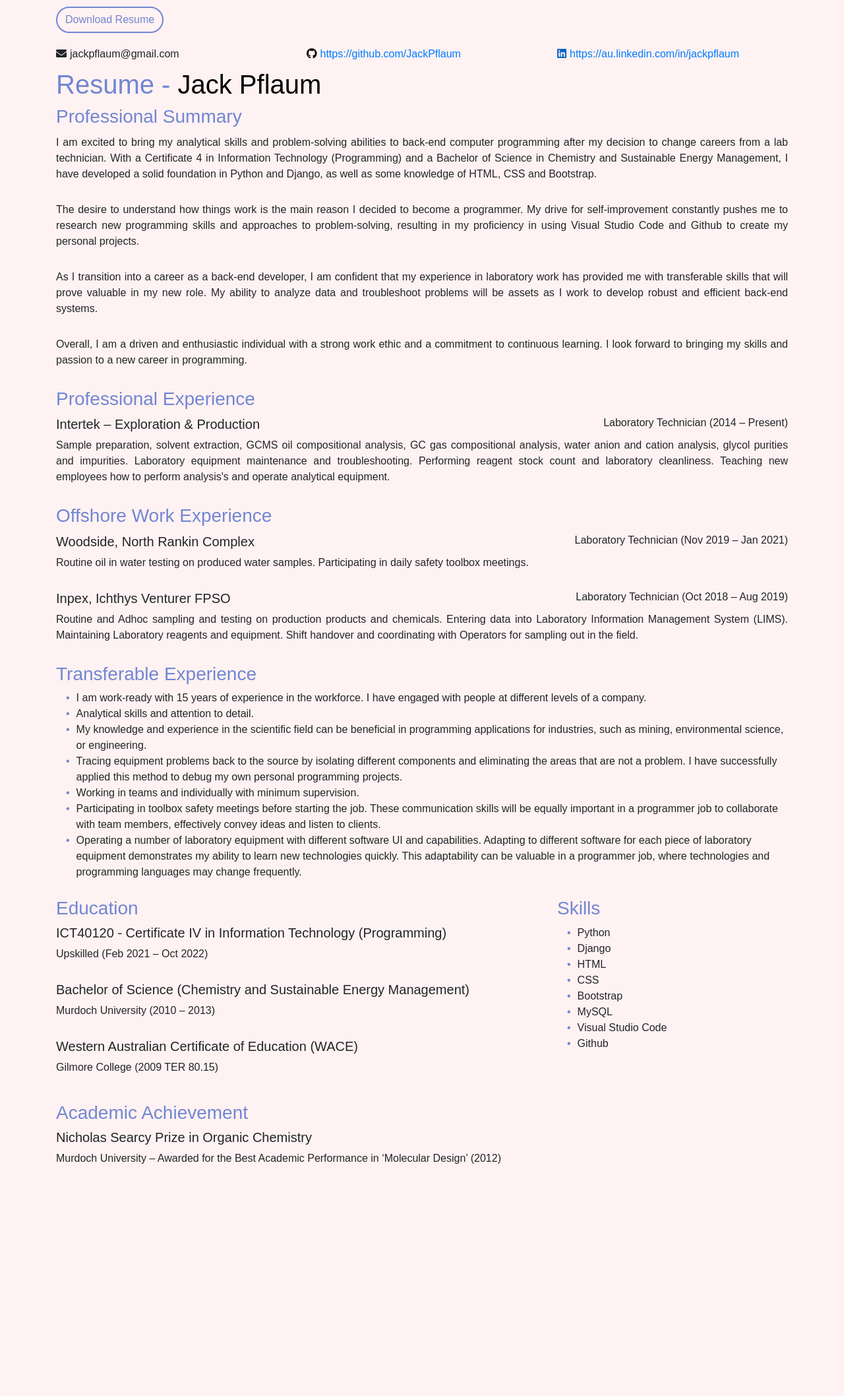
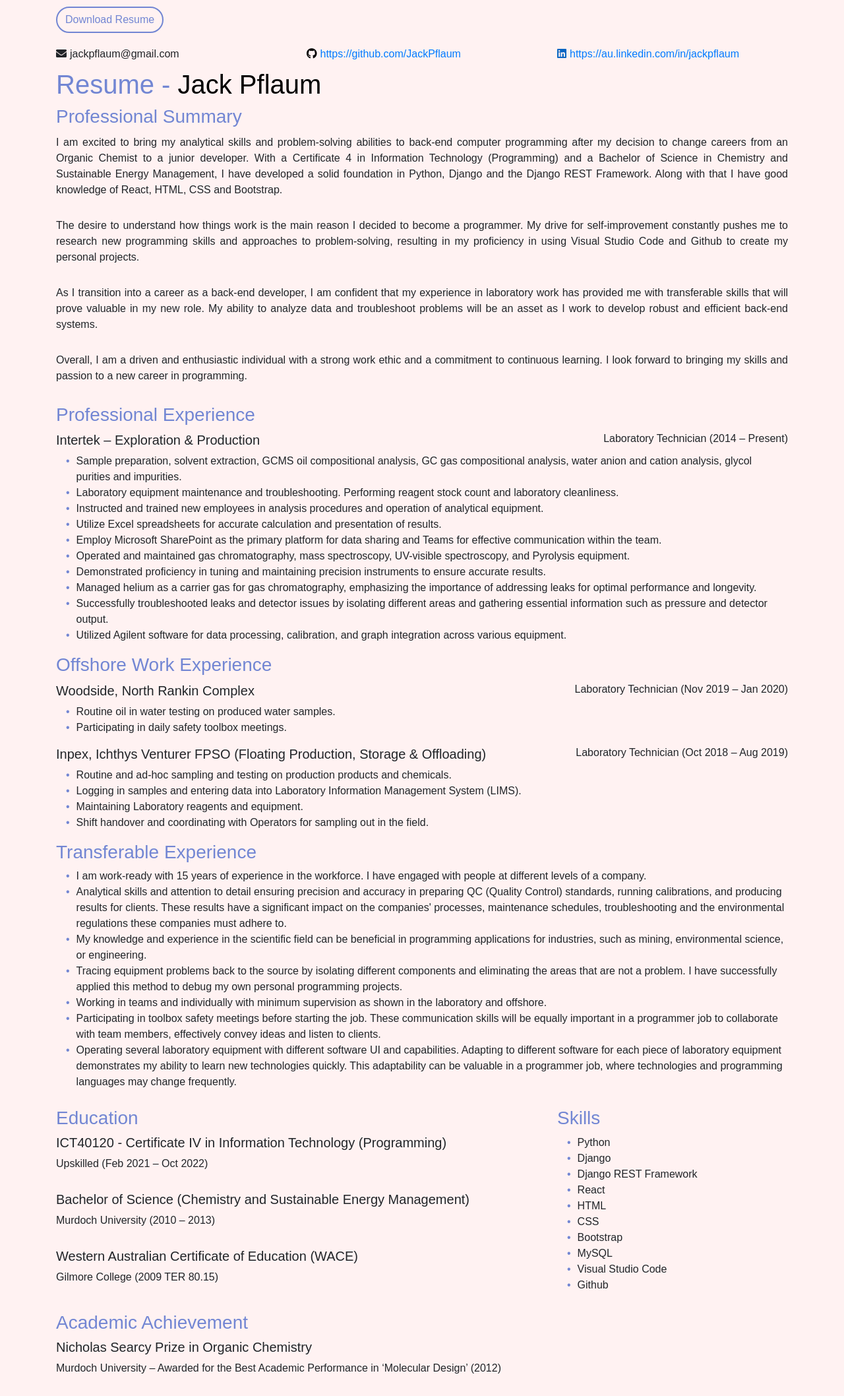
Before and after one commit to JackPflaum/MyPortfolioWebsite, a Django app: page /resume/ in a window 1280 px wide. Shown: the part 76-2192 px from the top of the page at 66% size. Before the commit the page ends 1840 px from the top, so only its background shows below. Run offline with Django 4.2, Linux system fonts and the light colour scheme.

Commit message:
updated resume page as of 26/02/2024

```diff
--- a/MyPortfolioWebsite/jacks_website/templates/resume.html
+++ b/MyPortfolioWebsite/jacks_website/templates/resume.html
@@ -6,7 +6,7 @@
 
 <div class="container resume-page">
     <div style="margin-bottom: 10px;">
-        <a href="{% static 'Resume_Jack Pflaum.pdf' %}" class="btn btn-custom" download>Download Resume</a>
+        <a href="{% static 'Jack_Pflaum_Resume.pdf' %}" class="btn btn-custom" download>Download Resume</a>
     </div>
 
     <div class="row">
@@ -31,10 +31,19 @@
         <h1 class="resume-heading">Resume - <span>Jack Pflaum</span></h1>
         <h3>Professional Summary</h3>
         <div class="resume-summary">
-            <p>I am excited to bring my analytical skills and problem-solving abilities to back-end computer programming after my decision to change careers from a lab technician. With a Certificate 4 in Information Technology (Programming) and a Bachelor of Science in Chemistry and Sustainable Energy Management, I have developed a solid foundation in Python and Django, as well as some knowledge of HTML, CSS and Bootstrap.</p>
-            <p>The desire to understand how things work is the main reason I decided to become a programmer. My drive for self-improvement constantly pushes me to research new programming skills and approaches to problem-solving, resulting in my proficiency in using Visual Studio Code and Github to create my personal projects.</p>
-            <p>As I transition into a career as a back-end developer, I am confident that my experience in laboratory work has provided me with transferable skills that will prove valuable in my new role. My ability to analyze data and troubleshoot problems will be assets as I work to develop robust and efficient back-end systems.</p>
-            <p>Overall, I am a driven and enthusiastic individual with a strong work ethic and a commitment to continuous learning. I look forward to bringing my skills and passion to a new career in programming.</p>
+            <p>I am excited to bring my analytical skills and problem-solving abilities to back-end computer programming
+                after my decision to change careers from an Organic Chemist to a junior developer. With a Certificate 4 in
+                Information Technology (Programming) and a Bachelor of Science in Chemistry and Sustainable Energy Management,
+                I have developed a solid foundation in Python, Django and the Django REST Framework. Along with that I have
+                good knowledge of React, HTML, CSS and Bootstrap.</p>
+            <p>The desire to understand how things work is the main reason I decided to become a programmer. My drive for
+                self-improvement constantly pushes me to research new programming skills and approaches to problem-solving,
+                resulting in my proficiency in using Visual Studio Code and Github to create my personal projects.</p>
+            <p>As I transition into a career as a back-end developer, I am confident that my experience in laboratory work
+                has provided me with transferable skills that will prove valuable in my new role. My ability to analyze
+                data and troubleshoot problems will be an asset as I work to develop robust and efficient back-end systems.</p>
+            <p>Overall, I am a driven and enthusiastic individual with a strong work ethic and a commitment to continuous
+                learning. I look forward to bringing my skills and passion to a new career in programming.</p>
         </div>
     </div>
 
@@ -44,54 +53,104 @@
             <h5>Intertek – Exploration & Production</h5>
             <h6>Laboratory Technician  (2014 – Present)</h6>
         </div>
-        <p class="text-align">Sample preparation, solvent extraction, GCMS oil compositional analysis, GC gas
-            compositional analysis, water anion and cation analysis, glycol purities and impurities. Laboratory
-            equipment maintenance and troubleshooting. Performing reagent stock count and laboratory cleanliness.
-            Teaching new employees how to perform analysis's and operate analytical equipment.
-        </p>
+        <ul class="custom-list">
+            <li>
+                Sample preparation, solvent extraction, GCMS oil compositional analysis, GC gas compositional analysis,
+                water anion and cation analysis, glycol purities and impurities.
+            </li>
+            <li>
+                Laboratory equipment maintenance and troubleshooting. Performing reagent stock count and laboratory
+                cleanliness.
+            </li>
+            <li>
+                Instructed and trained new employees in analysis procedures and operation of analytical equipment.
+            </li>
+            <li>
+                Utilize Excel spreadsheets for accurate calculation and presentation of results.
+            </li>
+            <li>Employ Microsoft SharePoint as the primary platform for data sharing and Teams for effective communication
+                within the team.
+            </li>
+            <li>Operated and maintained gas chromatography, mass spectroscopy, UV-visible spectroscopy, and Pyrolysis
+                equipment.
+            </li>
+            <li>
+                Demonstrated proficiency in tuning and maintaining precision instruments to ensure accurate results.
+            </li>
+            <li>
+                Managed helium as a carrier gas for gas chromatography, emphasizing the importance of addressing leaks for
+                optimal performance and longevity.
+            </li>
+            <li>
+                Successfully troubleshooted leaks and detector issues by isolating different areas and gathering essential
+                information such as pressure and detector output.
+            </li>
+            <li>
+                Utilized Agilent software for data processing, calibration, and graph integration across various equipment.
+            </li>
+        </ul>
     </div>
 
     <div>
         <h3>Offshore Work Experience</h3>
         <div class="d-flex flex-column flex-sm-row align-items-start justify-content-between">
             <h5>Woodside, North Rankin Complex</h5>
-            <h6>Laboratory Technician (Nov 2019 – Jan 2021)</h6>
+            <h6>Laboratory Technician (Nov 2019 – Jan 2020)</h6>
         </div>
-        <p>Routine oil in water testing on produced water samples.
-            Participating in daily safety toolbox meetings.
-        </p>
+        <ul class="custom-list">
+            <li>Routine oil in water testing on produced water samples.</li>
+            <li>Participating in daily safety toolbox meetings.</li>
+        </ul>
     </div>
 
     <div>
-
         <div class="d-flex flex-column flex-sm-row align-items-start justify-content-between">
-            <h5>Inpex, Ichthys Venturer FPSO</h5>
+            <h5>Inpex, Ichthys Venturer FPSO (Floating Production, Storage & Offloading)</h5>
             <h6>Laboratory Technician (Oct 2018 – Aug 2019)</h6>
         </div>
-        <p class="text-align">Routine and Adhoc sampling and testing on production products and chemicals.
-            Entering data into Laboratory Information Management System (LIMS). Maintaining Laboratory reagents
-            and equipment. Shift handover and coordinating with Operators for sampling out in the field.
-        </p>
+        <ul class="custom-list">
+            <li>Routine and ad-hoc sampling and testing on production products and chemicals.</li>
+            <li>Logging in samples and entering data into Laboratory Information Management System (LIMS).</li>
+            <li>Maintaining Laboratory reagents and equipment.</li>
+            <li>Shift handover and coordinating with Operators for sampling out in the field.</li>
+        </ul>
     </div>
 
     <div>
         <h3>Transferable Experience</h3>
         <ul class="custom-list">
-            <li>I am work-ready with 15 years of experience in the workforce.
-                I have engaged with people at different levels of a company.</li>
-            <li>Analytical skills and attention to detail.</li>
-            <li>My knowledge and experience in the scientific field can be beneficial in programming applications for industries,
-                such as mining, environmental science, or engineering.</li>
-            <li>Tracing equipment problems back to the source by isolating different components and eliminating the areas
-                that are not a problem. I have successfully applied this method to debug my own personal programming projects.</li>
-            <li>Working in teams and individually with minimum supervision.</li>
-            <li>Participating in toolbox safety meetings before starting the job.
+            <li>
+                I am work-ready with 15 years of experience in the workforce.
+                I have engaged with people at different levels of a company.
+            </li>
+            <li>
+                Analytical skills and attention to detail ensuring precision and accuracy in preparing QC (Quality Control)
+                standards, running calibrations, and producing results for clients. These results have a significant impact
+                on the companies' processes, maintenance schedules, troubleshooting and the environmental regulations
+                these companies must adhere to.
+            </li>
+            <li>
+                My knowledge and experience in the scientific field can be beneficial in programming applications for industries,
+                such as mining, environmental science, or engineering.
+            </li>
+            <li>
+                Tracing equipment problems back to the source by isolating different components and eliminating the areas
+                that are not a problem. I have successfully applied this method to debug my own personal programming projects.
+            </li>
+            <li>
+                Working in teams and individually with minimum supervision as shown in the laboratory and offshore.
+            </li>
+            <li>
+                Participating in toolbox safety meetings before starting the job.
                 These communication skills will be equally important in a programmer job to collaborate with team members,
-                effectively convey ideas and listen to clients.</li>
-            <li>Operating a number of laboratory equipment with different software UI and capabilities.
-                Adapting to different software for each piece of laboratory equipment demonstrates my ability to
-                learn new technologies quickly. This adaptability can be valuable in a programmer job,
-                where technologies and programming languages may change frequently.</li>
+                effectively convey ideas and listen to clients.
+            </li>
+            <li>
+                Operating several laboratory equipment with different software UI and capabilities. Adapting to different
+                software for each piece of laboratory equipment demonstrates my ability to learn new technologies quickly.
+                This adaptability can be valuable in a programmer job, where technologies and programming languages may
+                change frequently.
+            </li>
         </ul>
     </div>
 
@@ -110,6 +169,8 @@
             <ul class="custom-list">
                 <li>Python</li>
                 <li>Django</li>
+                <li>Django REST Framework</li>
+                <li>React</li>
                 <li>HTML</li>
                 <li>CSS</li>
                 <li>Bootstrap</li>
@@ -127,9 +188,4 @@
     </div>
 </div>
 
-
-
-
-
-
 {% endblock %}
```
